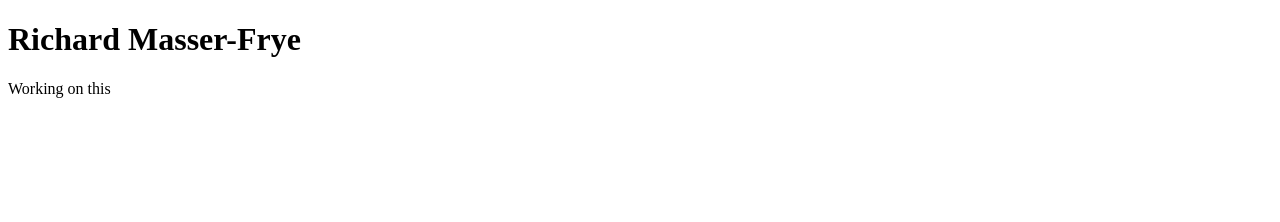
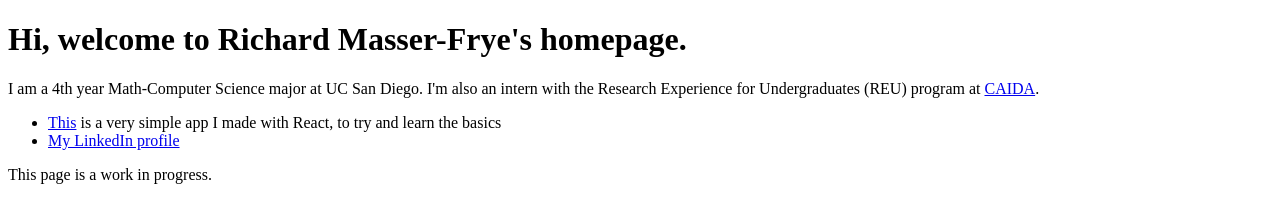
Before and after one commit to richmass1/richmass1.github.io, a plain HTML site: page index.html in a window 1280 px wide. Drawn offline with Linux system fonts and the light colour scheme.

Commit message:
Add some page content

```diff
--- a/index.html
+++ b/index.html
@@ -1,7 +1,12 @@
 <!DOCTYPE html>
 <html>
 <body>
-<h1>Richard Masser-Frye</h1>
-<p>Working on this</p>
+<h1>Hi, welcome to Richard Masser-Frye's homepage.</h1>
+<p>I am a 4th year Math-Computer Science major at UC San Diego. I'm also an intern with the Research Experience for Undergraduates (REU) program at <a href="https://caida.org/">CAIDA</a>.</p>
+<ul>
+    <li><a href="react-hanoi">This</a> is a very simple app I made with React, to try and learn the basics</li>
+    <li><a href="https://www.linkedin.com/in/richard-masser-frye-1a7a8327a/">My LinkedIn profile</a></li>
+</ul>
+<p>This page is a work in progress.</p>
 </body>
 </html>
```
